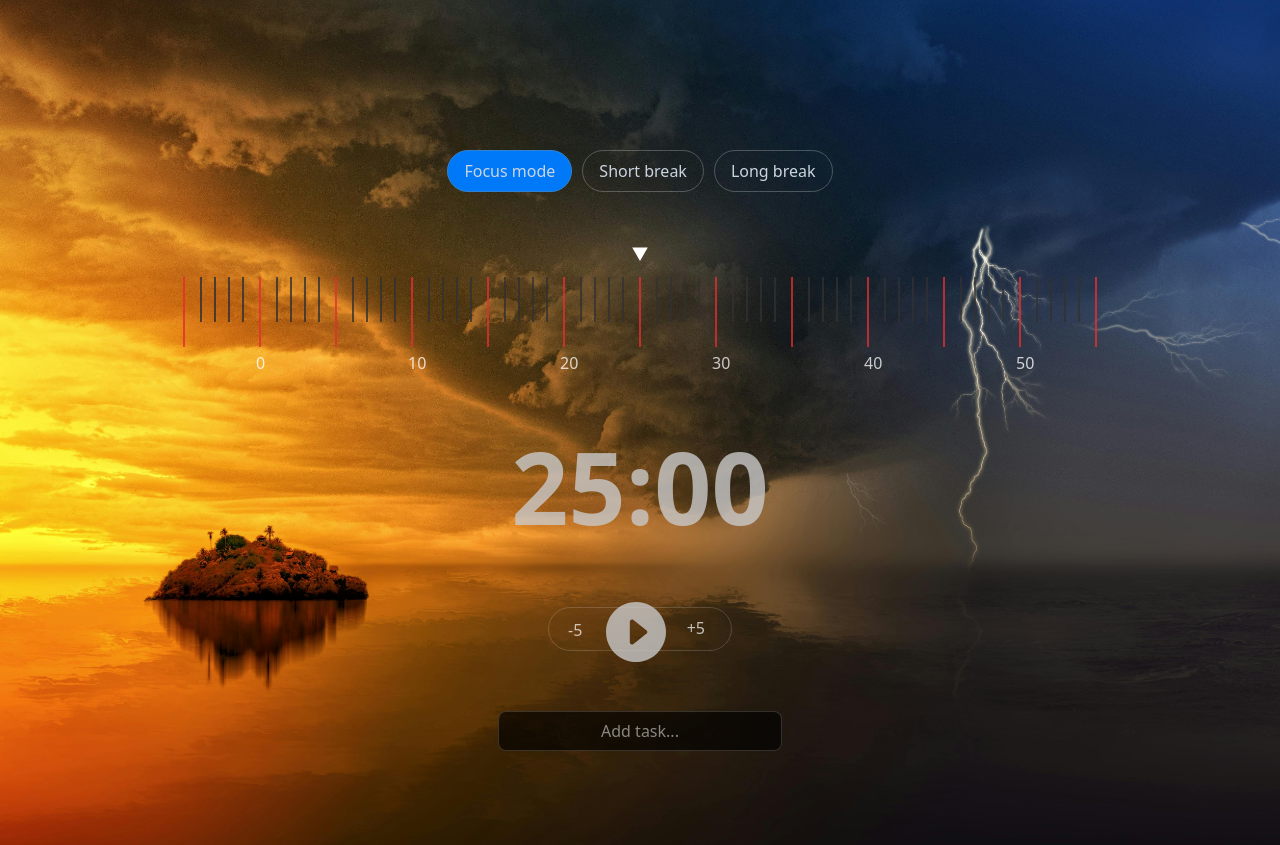
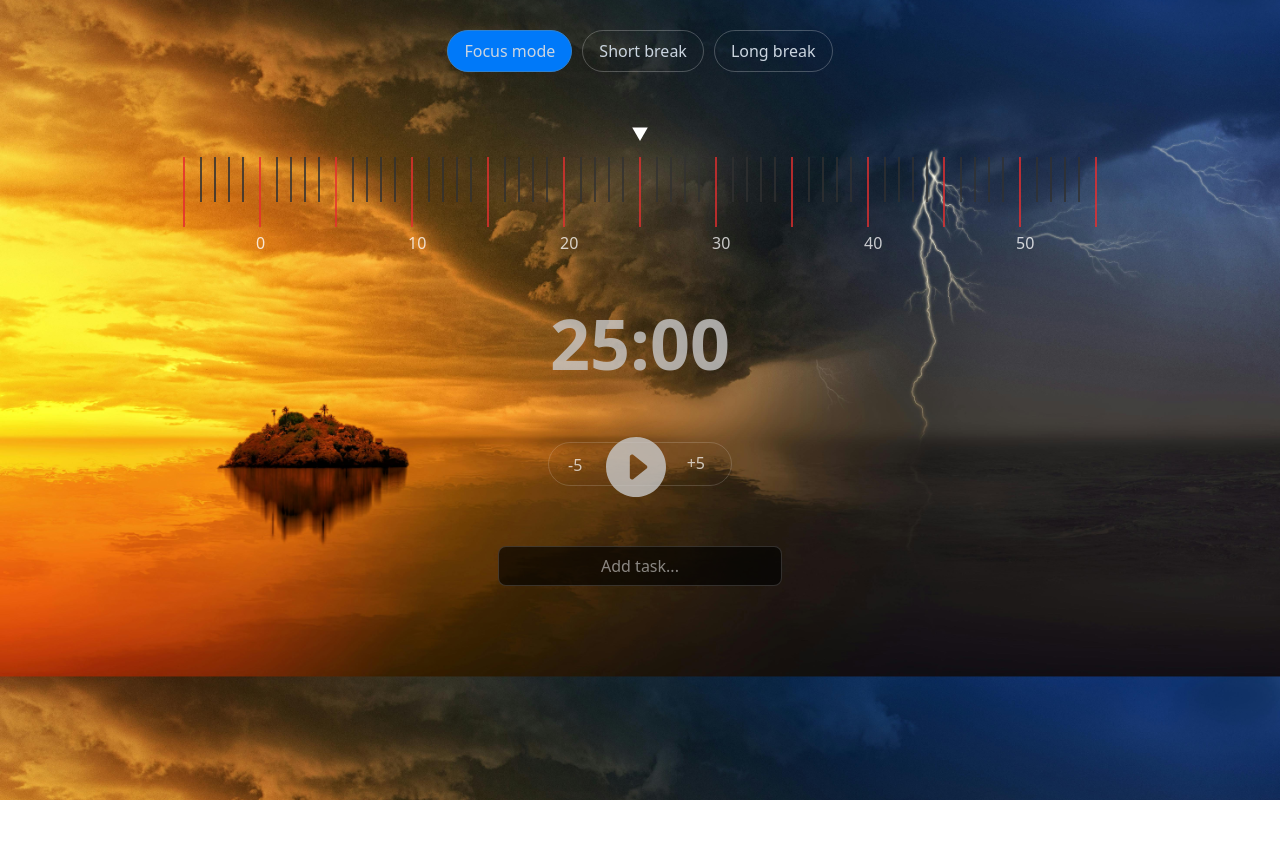
Before and after one commit to Anandhu936/my-pomodoro, a React (Vite) app: page / in a window 1280 px wide. After the commit the page ends 800 px from the top, so only its background shows below. Built offline with nearby package versions, Linux system fonts and the light colour scheme.

Commit message:
width-issue fixed

```diff
--- a/src/App.jsx
+++ b/src/App.jsx
@@ -5,11 +5,11 @@ function App() {
   return (
     <>
       <div className="flex justify-center">
-        <div className="max-w-[1200px] ">
+        <div className="">
         <div >
           <HeroSection></HeroSection>
         </div>
-        <div className="mb-[10%]">
+        <div className="mb-[5%]">
           <TaskSection></TaskSection>
         </div>
         </div>
--- a/src/component/HeroSection.jsx
+++ b/src/component/HeroSection.jsx
@@ -167,8 +167,8 @@ export default function HeroSection() {
   return (
     <>
       <div className="flex column justify-center align-middle">
-        <div className="w-[940px] " >
-          <div className="pt-[30px] gap-[10px] flex mt-[50px] lg:mt-[120px]  justify-center">
+        <div className="w-[450px] lg:w-[940px] " >
+          <div className="pt-[30px] gap-[10px] flex   justify-center">
             <button className={`p-[8px_16px] border rounded-full text-base  ${mode === 'focus' ? 'bg-[#0079F9] border-[#3182CE] text-[#CBD5E0]' : 'border-[#FFFFFF3D] text-[#CBD5E0] hover:bg-[#202020]'}`} onClick={handleFocusClick} >Focus mode </button>
             <button className={`p-[8px_16px] border rounded-full text-base ${mode === 'shortBreak' ? 'bg-[#0079F9] border-[#3182CE] text-[#CBD5E0]' : 'border-[#FFFFFF3D] text-[#CBD5E0] hover:bg-[#202020]'}`} onClick={handleShortBreakClick}>Short break </button>
             <button className={`p-[8px_16px] border rounded-full text-base ${mode === 'longBreak' ? 'bg-[#0079F9] border-[#3182CE] text-[#CBD5E0]' : 'border-[#FFFFFF3D] text-[#CBD5E0] hover:bg-[#202020]'}`} onClick={handleLongBreakClick}>Long break </button>
@@ -402,7 +402,7 @@ export default function HeroSection() {
               </button>
             </div>
 
-            <div className="text-[80px] font-sf lg:text-[100px] font-extrabold">{minutes.toString().padStart(2, '0')}:{seconds.toString().padStart(2, '0')}</div>
+            <div className="text-[50px] font-sf lg:text-[70px] font-extrabold">{minutes.toString().padStart(2, '0')}:{seconds.toString().padStart(2, '0')}</div>
             <div className="flex relative group">
               <button className="opacity-0 group-hover:opacity-100 transition-opacity duration-300 " onClick={toggleDropdown}><svg className="opacity-70 hover:opacity-100 delay-300" width="18" height="18" viewBox="0 0 18 18" fill="none" xmlns="http://www.w3.org/2000/svg">
                 <path d="M9 9.5625C9.46599 9.5625 9.84375 9.18474 9.84375 8.71875C9.84375 8.25276 9.46599 7.875 9 7.875C8.53401 7.875 8.15625 8.25276 8.15625 8.71875C8.15625 9.18474 8.53401 9.5625 9 9.5625Z" stroke="#AAAAAA" strokeWidth="2.25" strokeLinecap="round" strokeLinejoin="round" />
--- a/src/index.css
+++ b/src/index.css
@@ -3,7 +3,6 @@
 body {
   background-image: url(/images/bg-4.jpg);
   background-size: cover;
-
   background-position: center;
 
 }
```
